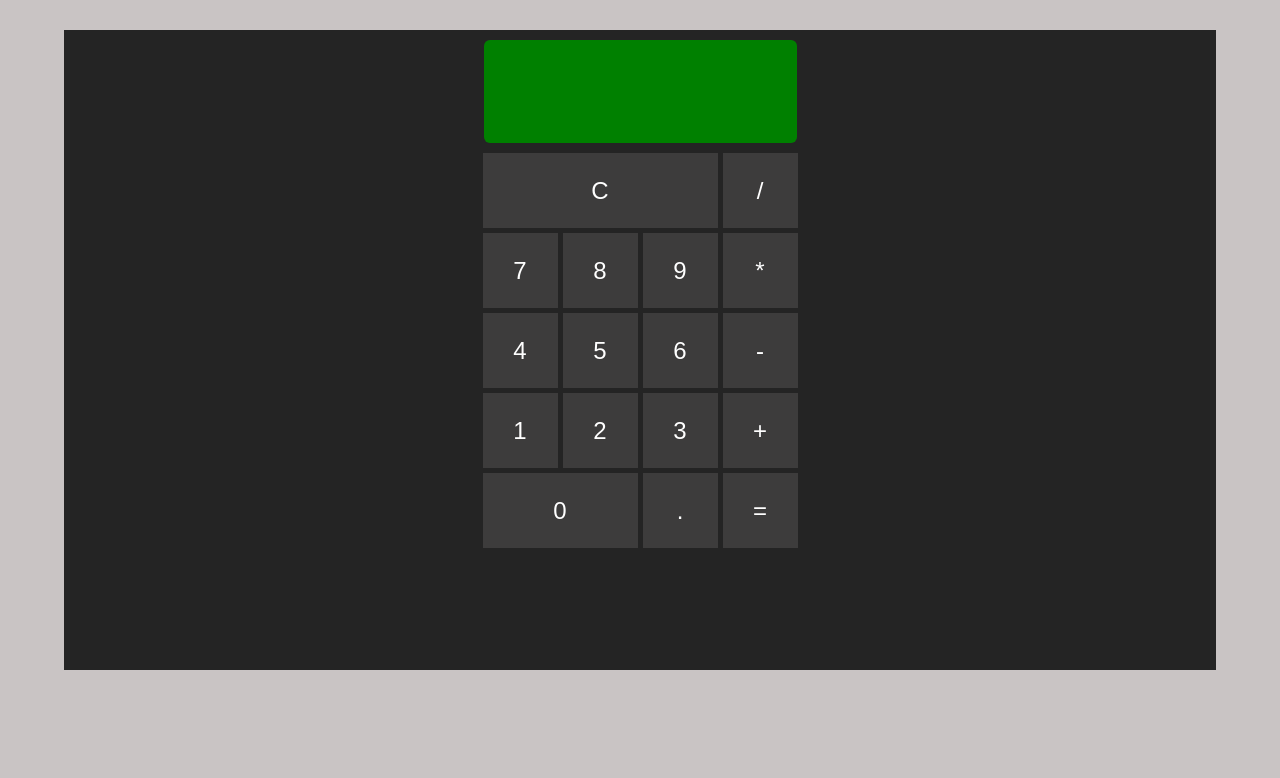
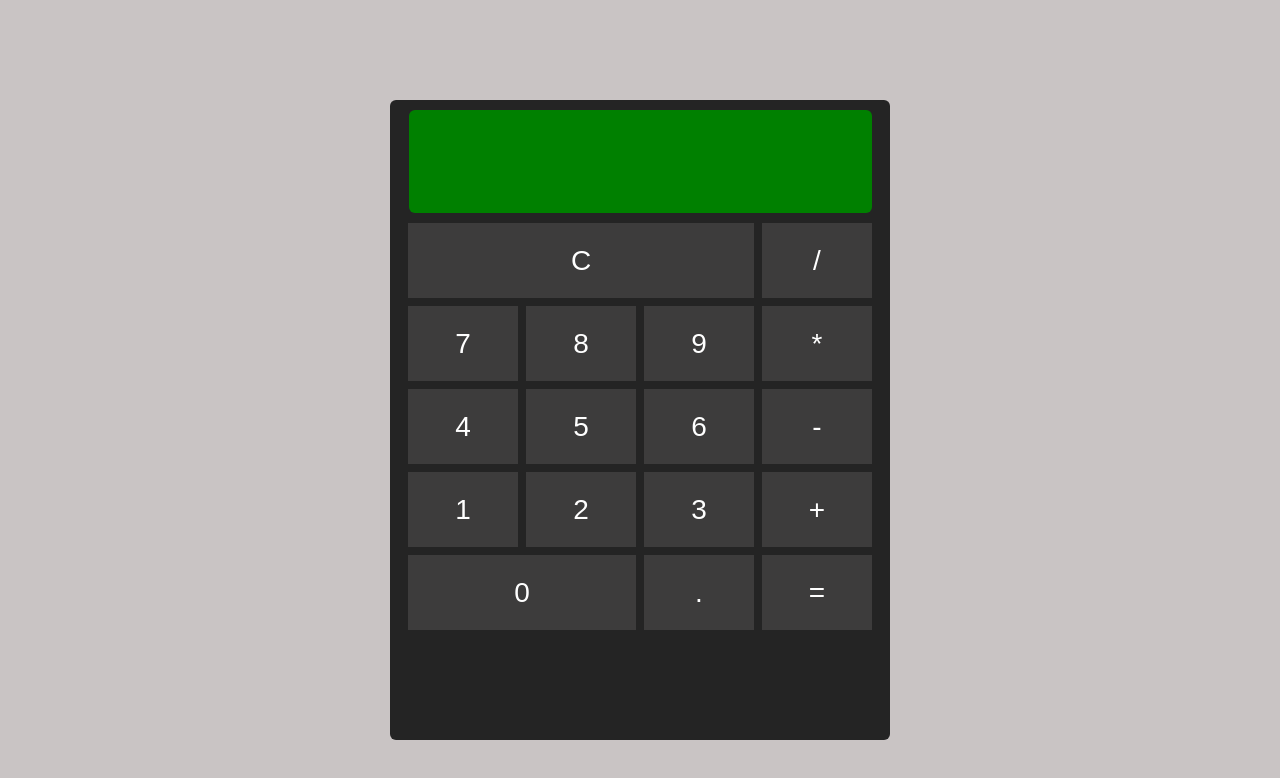
Before and after one commit to mteresa-jimenez/calculator, a plain HTML site: page index.html in a window 1280 px wide. Drawn offline with Linux system fonts and the light colour scheme.

Commit message:
Add mediaqueries for desktop version

```diff
--- a/styles.css
+++ b/styles.css
@@ -7,6 +7,8 @@ body {
 }
 
 /* CALCULATOR */
+
+/* MOBILE DESIGN */
 
 .calculator {
   width: 90vw;
@@ -123,3 +125,29 @@ body {
 #btn-calculate {
   grid-area: btn-calculate;
 }
+
+/* DESKTOP DESIGN */
+
+@media all and (min-width: 1024px) {
+  .calculator {
+    width: 500px;
+    margin: 100px auto auto auto;
+    border-radius: 6px;
+  }
+
+  /* Screen results */
+  #display {
+    width: 455px;
+  }
+
+  /* Buttons */
+
+  .buttons-grid {
+    grid-gap: 8px;
+    grid-template-columns: repeat(4, 110px);
+  }
+
+  .buttons-grid > button {
+    font-size: 28px;
+  }
+}
```
